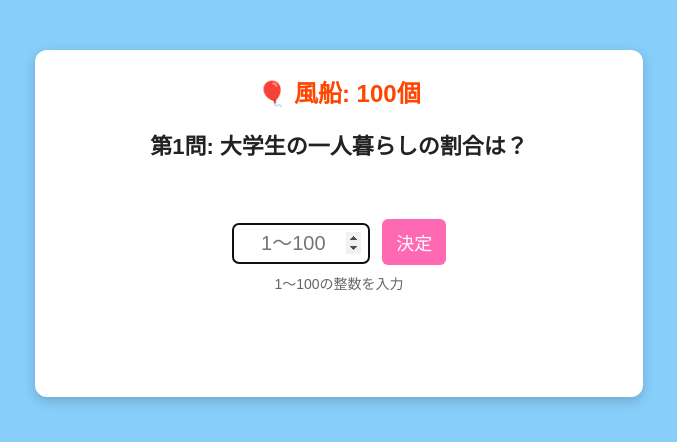
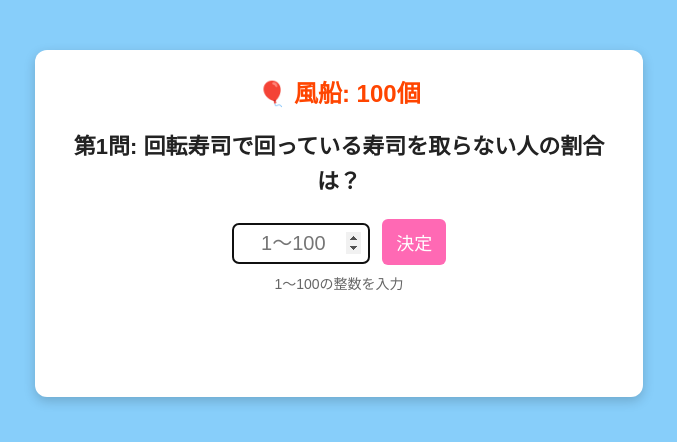
Before and after one commit to shota0309/percent-balloon, a plain HTML site: page index.html in a window 1280 px wide. Shown: the whole page, without its empty margins (301-978 px from the left). Drawn offline with Linux system fonts and the light colour scheme.

Commit message:
Update index.html

```diff
--- a/index.html
+++ b/index.html
@@ -128,16 +128,16 @@
     // a = 正解の数値
     // =========================
     const QUESTIONS = [
-      { q: "大学生の一人暮らしの割合は？", a: 53 },
-      { q: "長期休みに旅行に行く大学生の割合は？", a: 50 },
-      { q: "GPA2.93は法政大学経営学部で上位何パーセント？", a: 25 },
-      { q: "学生時代に最も好きだった科目は「数学」という人の割合は？", a: 15 },
-      { q: "大学生でサークルや部活に加入している人の割合は？", a: 64 },
-      { q: "大学生でバイトをしている人の割合は？", a: 77 },
       { q: "回転寿司で回っている寿司を取らない人の割合は？", a: 20 },
-      { q: "大学生で週5日大学に行く人の割合は？", a: 43 },
-      { q: "大学生に最も選ばれている第二外国語「スペイン語」の割合は？", a: 27 },
-      { q: "映画館で同じ映画を2回以上見たことがある人の割合は？", a: 37 }
+      { q: "映画館で同じ映画を２回以上みたことがある人の割合は？", a: 37 },
+      { q: "大学生でバイトをしている人の割合は？大学生協2025", a: 77 },
+      { q: "大学生は忙しいと感じる人の割合は？そこらへんの大学生1000人対象", a: 77 },
+      { q: "現在恋人がいると答えた人の割合は？首都圏の大学生の男女699人", a: 34 },
+      { q: "他のサークルにも入ってると答えた人の割合は？GI生100人", a: 65 },
+      { q: "１年春、大学に５日以上通っていた人の割合は？GI生100人", a: 81 },
+      { q: "一人暮らしの人の割合は？GI生100人", a: 30 },
+      { q: "この春休み、旅行にいった人の割合は？GI生100人", a: 81 },
+      { q: "大学生活充実しているか？GI生100人", a: 98 }
     ];
 
     // =========================
```
